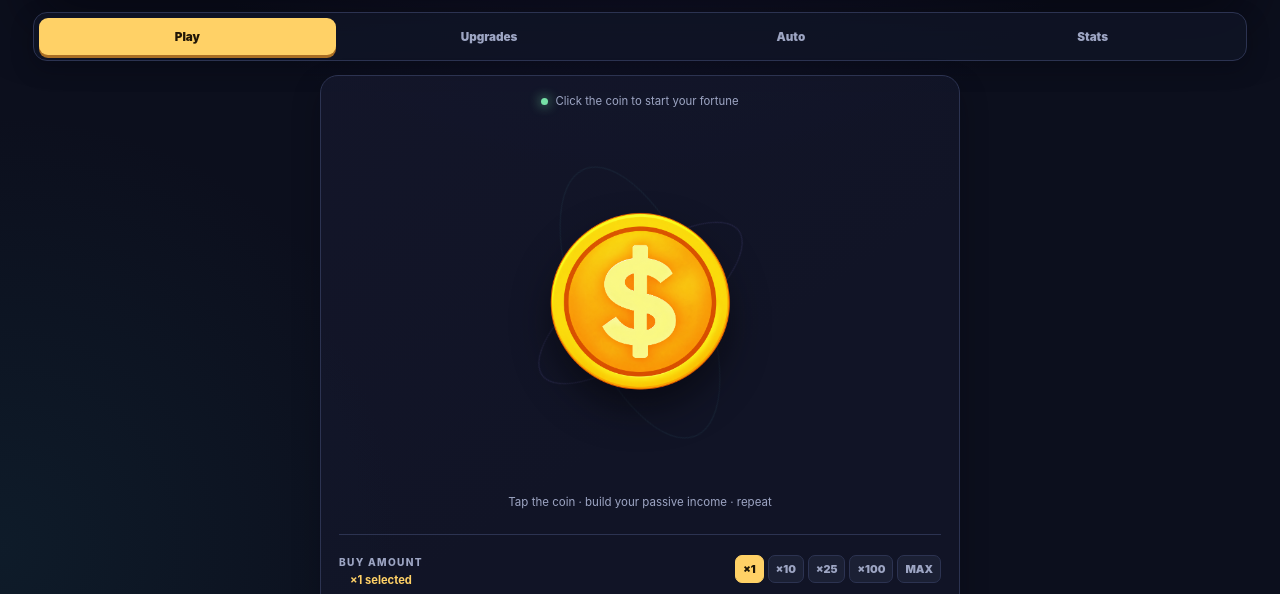
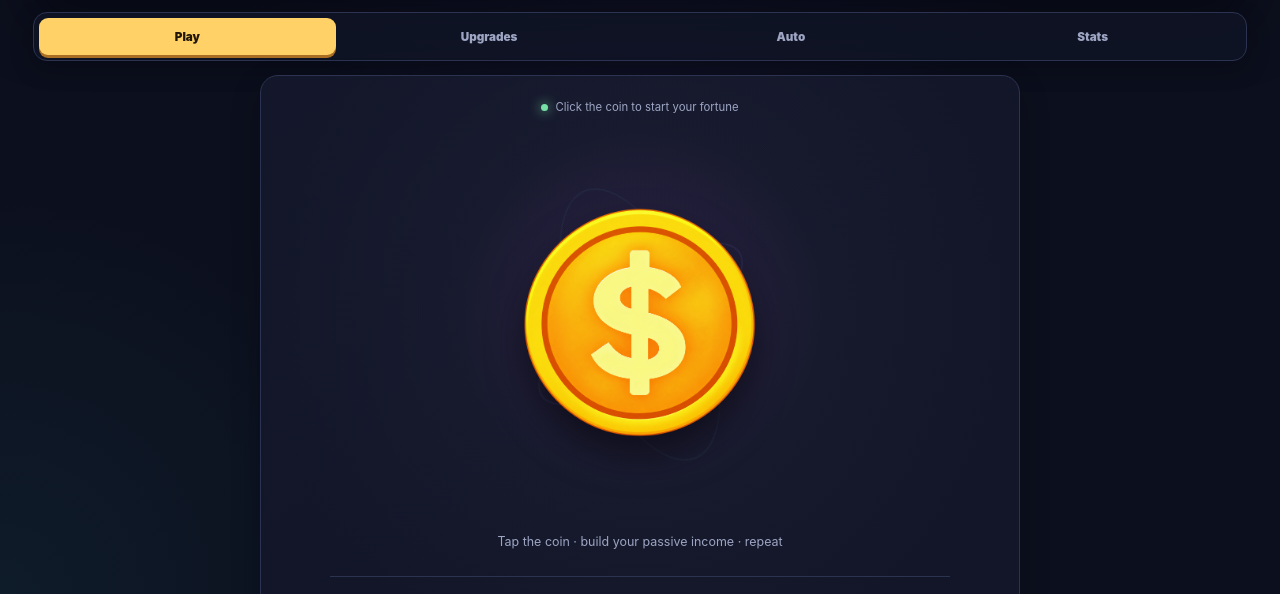
Before and after one commit to roninclark50-commits/MallIdle, a plain HTML site: page index.html in a window 1280 px wide. Shown: the part 187-781 px from the top of the page. Drawn offline with Linux system fonts and the light colour scheme.

Commit message:
Refine desktop coin presentation

```diff
--- a/index.html
+++ b/index.html
@@ -5,7 +5,7 @@
   <meta name="viewport" content="width=device-width, initial-scale=1.0, maximum-scale=1, user-scalable=no, viewport-fit=cover" />
   <meta name="theme-color" content="#0d1020" />
   <title>Money Clicker</title>
-  <link rel="stylesheet" href="styles.css?v=12" />
+  <link rel="stylesheet" href="styles.css?v=13" />
 </head>
 <body data-mobile-view="play">
   <div class="game-shell">
--- a/styles.css
+++ b/styles.css
@@ -83,7 +83,12 @@
   body[data-mobile-view="play"] .game-layout > [data-mobile-section="play"],
   body[data-mobile-view="upgrades"] .game-layout > [data-mobile-section="upgrades"],
   body[data-mobile-view="auto"] .game-layout > [data-mobile-section="auto"] { display:block; }
-  .click-zone { width:min(100%,640px); margin:0 auto; }
+  .click-zone { width:min(100%,760px); min-height:620px; margin:0 auto; padding:22px 28px 24px; background:radial-gradient(circle at 50% 38%,#30234a 0%,#171a2d 34%,#121628 70%); }
+  .click-zone .stage-label { margin-top:2px; }
+  .click-zone .click-stage { height:420px; margin:0 -14px; }
+  .click-zone .money-orb { width:260px; height:260px; }
+  .click-zone .click-hint { font-size:.78rem; }
+  .click-zone .buy-controls { width:min(100%,620px); margin:27px auto 0; }
   .panel { width:min(100%,1000px); margin:0 auto; }
   body[data-mobile-view="stats"] .game-layout { display:none; }
   body[data-mobile-view="stats"] #stats-panel { position:relative; inset:auto; width:min(100%,1000px); max-height:none; margin:14px auto 0; transform:none; }
```
